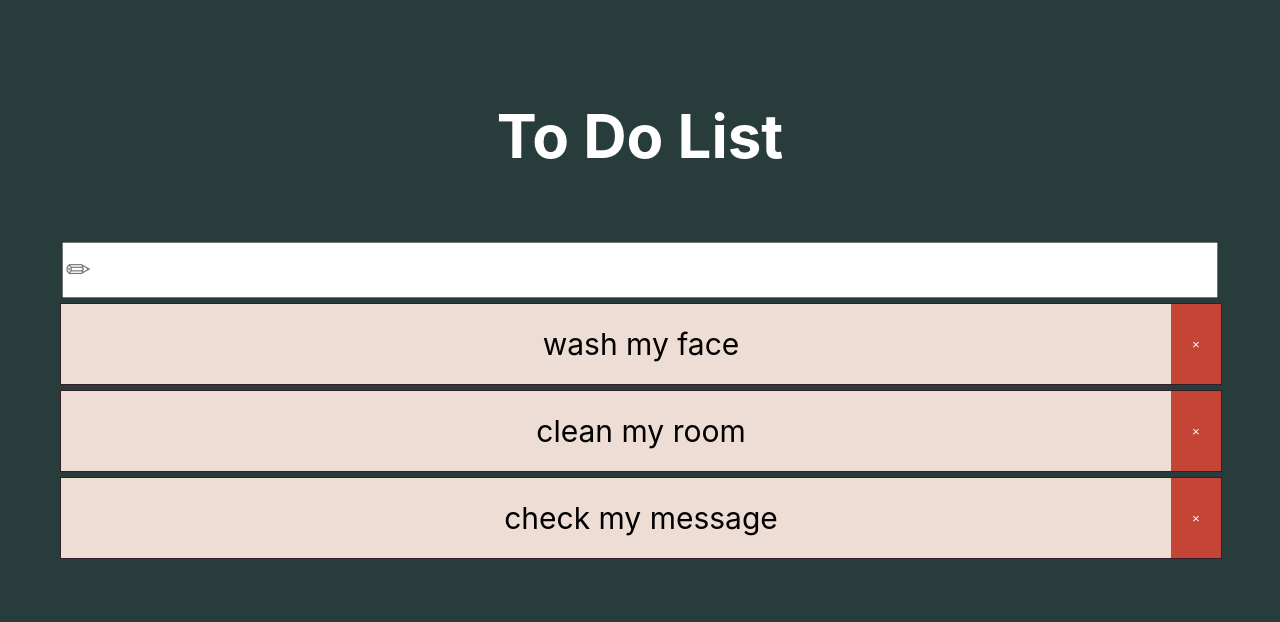
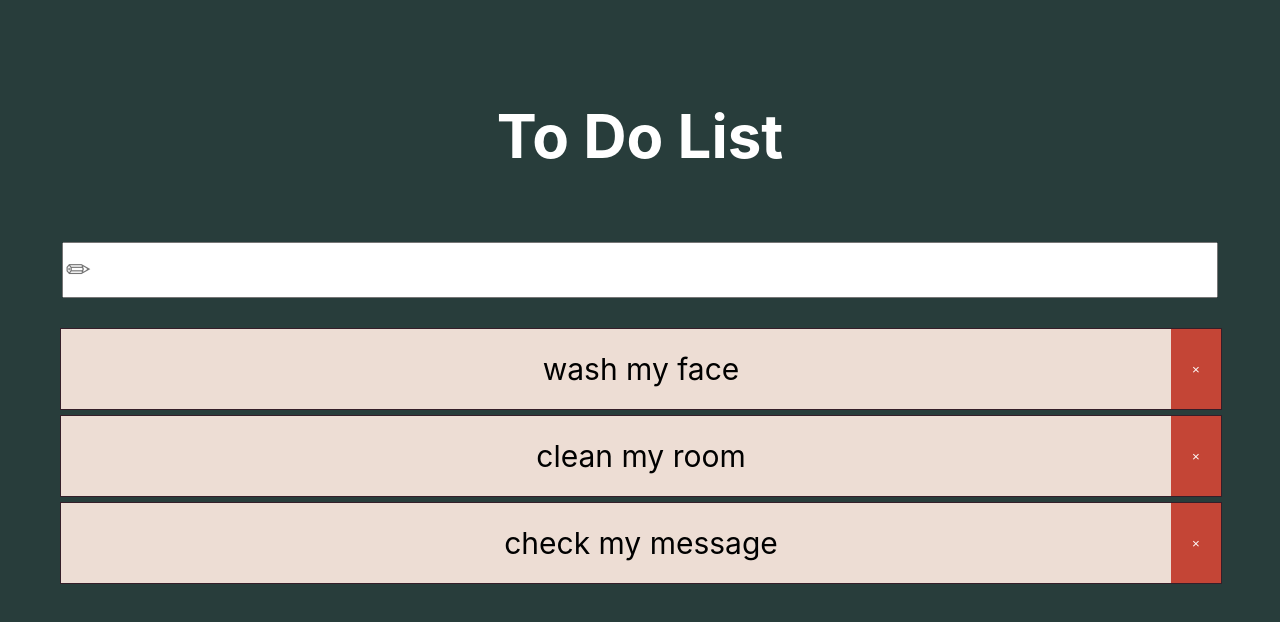
Before and after one commit to jayashraj/todo, a React (Create React App) app: page / in a window 1280 px wide. Shown: the top 622 px of the page. Built offline with nearby package versions, Linux system fonts and the light colour scheme.

Commit message:
Added animation when deleting item.

```diff
--- a/src/App.tsx
+++ b/src/App.tsx
@@ -1,7 +1,7 @@
 import React, { Component } from "react";
 import { FormEvent } from "react";
 import styled from "styled-components";
-import { motion } from "framer-motion";
+import { motion, AnimatePresence } from "framer-motion";
 
 const StyledTodo = styled.div`
   font-size: 30px;
@@ -19,7 +19,6 @@ const StyledTodo = styled.div`
   ul {
     list-style: none;
     width: 100%;
-    margin-block-start: 0em;
     margin-block-end: 0em;
     margin-inline-start: 0px;
     margin-inline-end: 0px;
@@ -63,6 +62,7 @@ const ItemTodo = styled(motion.li)`
   @media all and (max-width: 480px) {
     width: 100%;
     padding: 0px;
+    font-size: 25px;
   }
 `;
 
@@ -178,6 +178,7 @@ export default class Todo extends Component<Props, State> {
               <ItemTodo
                 initial={{ opacity: 1 }}
                 animate={{ opacity: 0.1 }}
+                exit={{ opacity: 0 }}
                 key={index}
                 onClick={this.listClick}
                 id={i.id.toString()}
@@ -199,6 +200,7 @@ export default class Todo extends Component<Props, State> {
               <ItemTodo
                 initial={{ opacity: 0.1 }}
                 animate={{ opacity: 1 }}
+                exit={{ opacity: 0 }}
                 key={index}
                 onClick={this.listClick}
                 id={i.id.toString()}
@@ -237,7 +239,9 @@ export default class Todo extends Component<Props, State> {
               placeholder="&#x270F;"
             />
           </form>
-          <ul>{todolist}</ul>
+          <ul> <AnimatePresence>
+          {todolist}
+  </AnimatePresence></ul>
         </div>
       </StyledTodo>
     );
```
